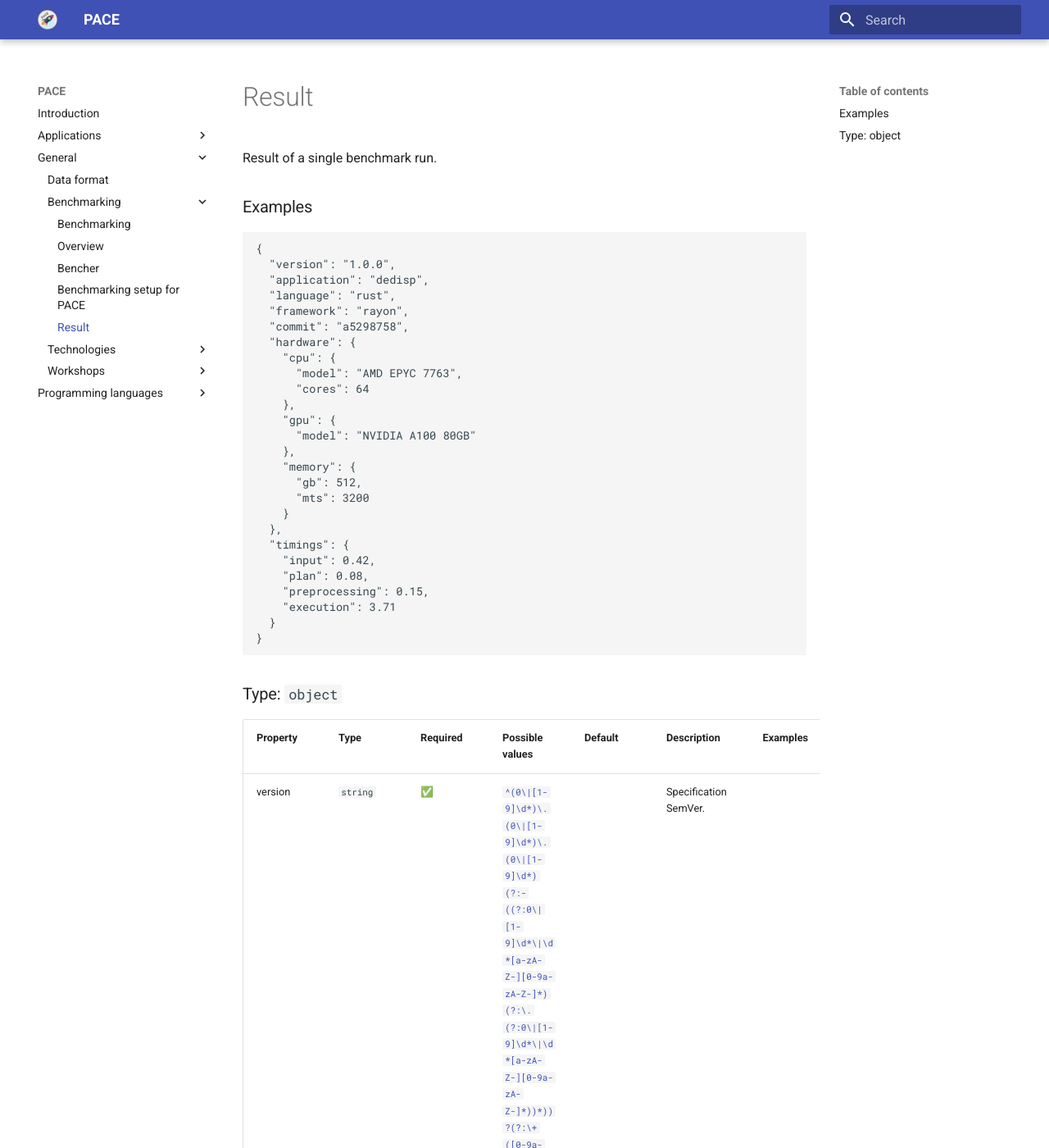
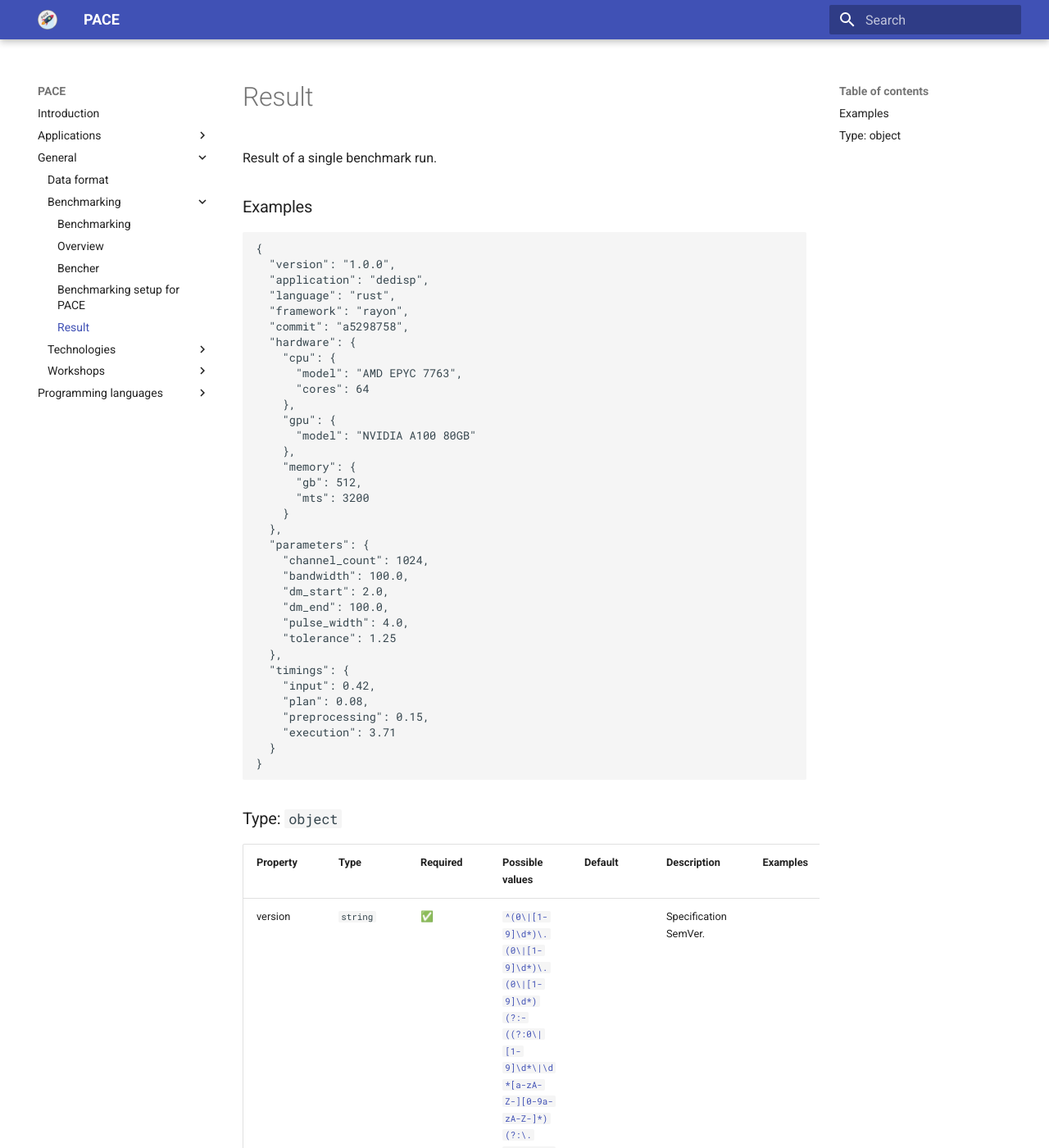
Before and after one commit to astron-rd/PACE, an MkDocs documentation site: the page built from docs/general/benchmarking/4-specification.md, in a window 1280 px wide and 1400 px high. Shown: the whole window at 82% size. Built offline with MkDocs 1.6.1 and Material for MkDocs 9.7.7, drawn with Linux system fonts in a browser that asks for light colours; nearby versions of some CDN libraries; some of the changed text lies outside the part shown.

Commit message:
bench: add parameters to result specification

````diff
--- a/docs/general/benchmarking/4-specification.md
+++ b/docs/general/benchmarking/4-specification.md
@@ -24,6 +24,14 @@ Result of a single benchmark run.
       "mts": 3200
     }
   },
+  "parameters": {
+    "channel_count": 1024,
+    "bandwidth": 100.0,
+    "dm_start": 2.0,
+    "dm_end": 100.0,
+    "pulse_width": 4.0,
+    "tolerance": 1.25
+  },
   "timings": {
     "input": 0.42,
     "plan": 0.08,
@@ -42,6 +50,7 @@ Result of a single benchmark run.
 | language | `string` | ✅ | `cpp` `julia` `python` `rust` |  | Programming language. |  |
 | commit | `string` | ✅ | [`^[0-9a-f]{8}$`](https://regex101.com/?regex=%5E%5B0-9a-f%5D%7B8%7D%24) |  | Git commit hash. |  |
 | hardware | `object` | ✅ | [Hardware](#hardware) |  | Hardware configuration. |  |
+| parameters | `object` | ✅ | object |  | Input parameters of the benchmark run. |  |
 | timings | `object` | ✅ | object |  | Measurements in seconds per benchmark phase. |  |
 | framework | `string` or `null` |  | Length: `string >= 1` | `null` | Acceleration framework. | ```openmp```, ```cuda```, ```rayon```, ```numba``` |
 
````
Also changed, not shown: 1 other file.
